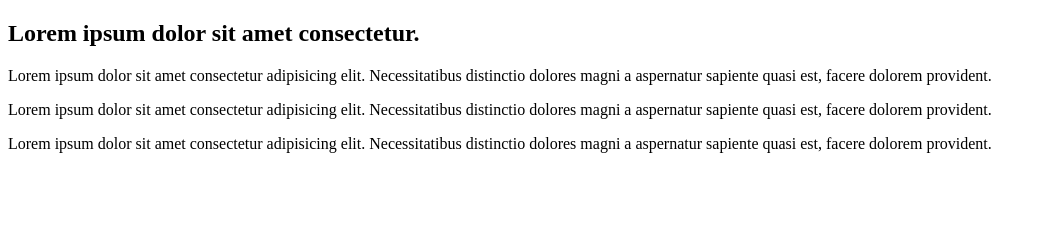
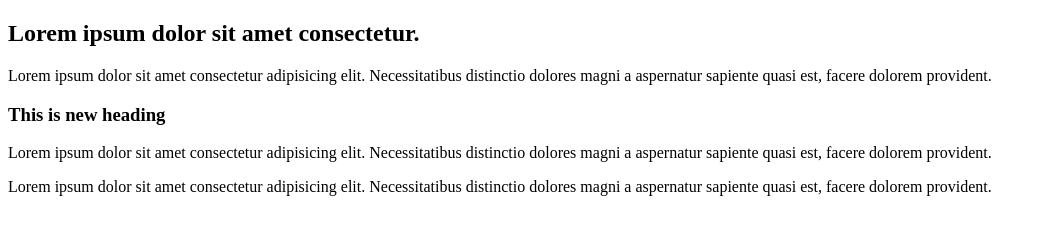
Before and after one commit to hixvishnu/learn-git, a plain HTML site: page index.html in a window 1280 px wide. Shown: the whole page, without its empty margins (0-1046 px from the left). Drawn offline with Linux system fonts and the light colour scheme.

Commit message:
add heading to code

```diff
--- a/index.html
+++ b/index.html
@@ -12,6 +12,7 @@
       distinctio dolores magni a aspernatur sapiente quasi est, facere dolorem
       provident.
     </p>
+    <h3>This is new heading</h3>
     <p>
       Lorem ipsum dolor sit amet consectetur adipisicing elit. Necessitatibus
       distinctio dolores magni a aspernatur sapiente quasi est, facere dolorem
```
